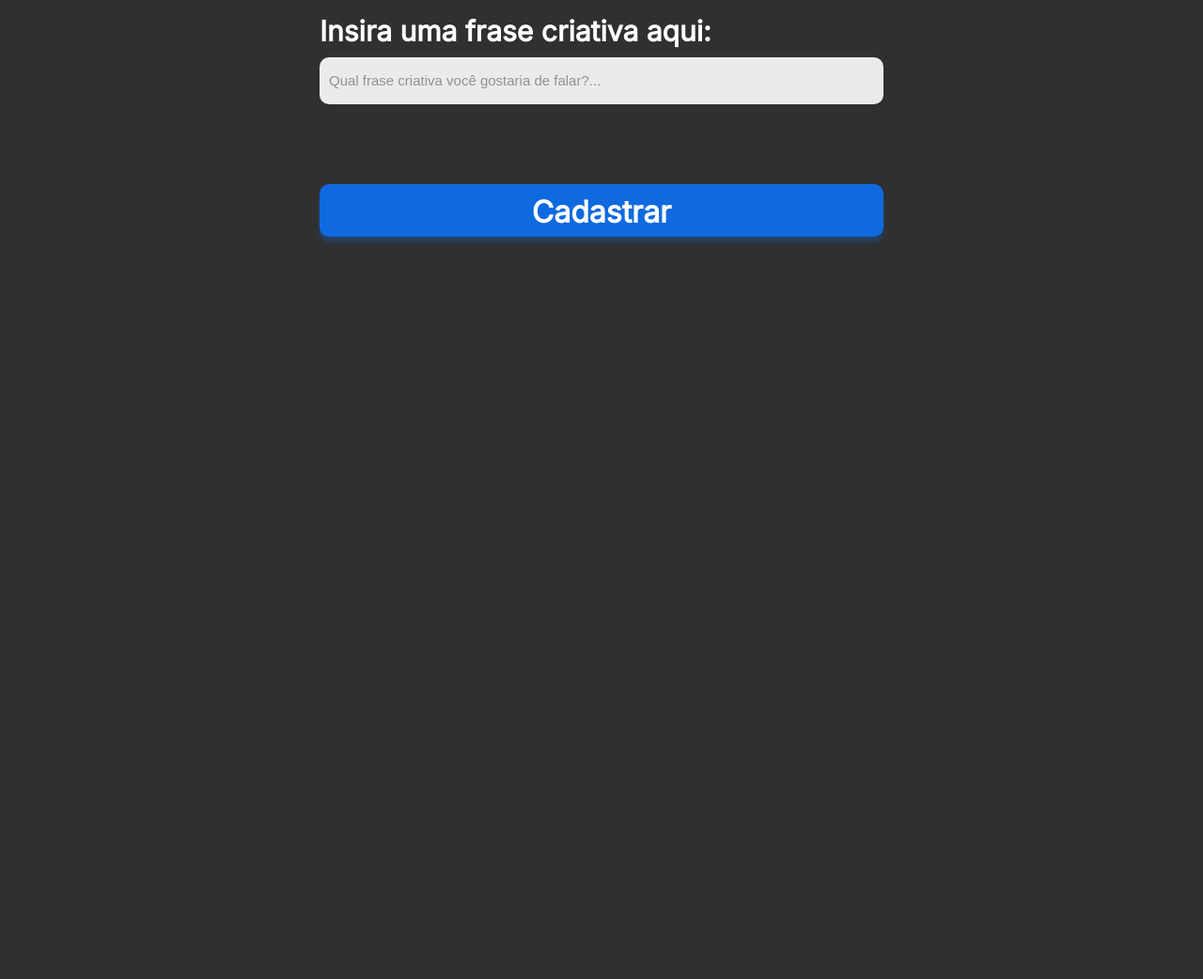
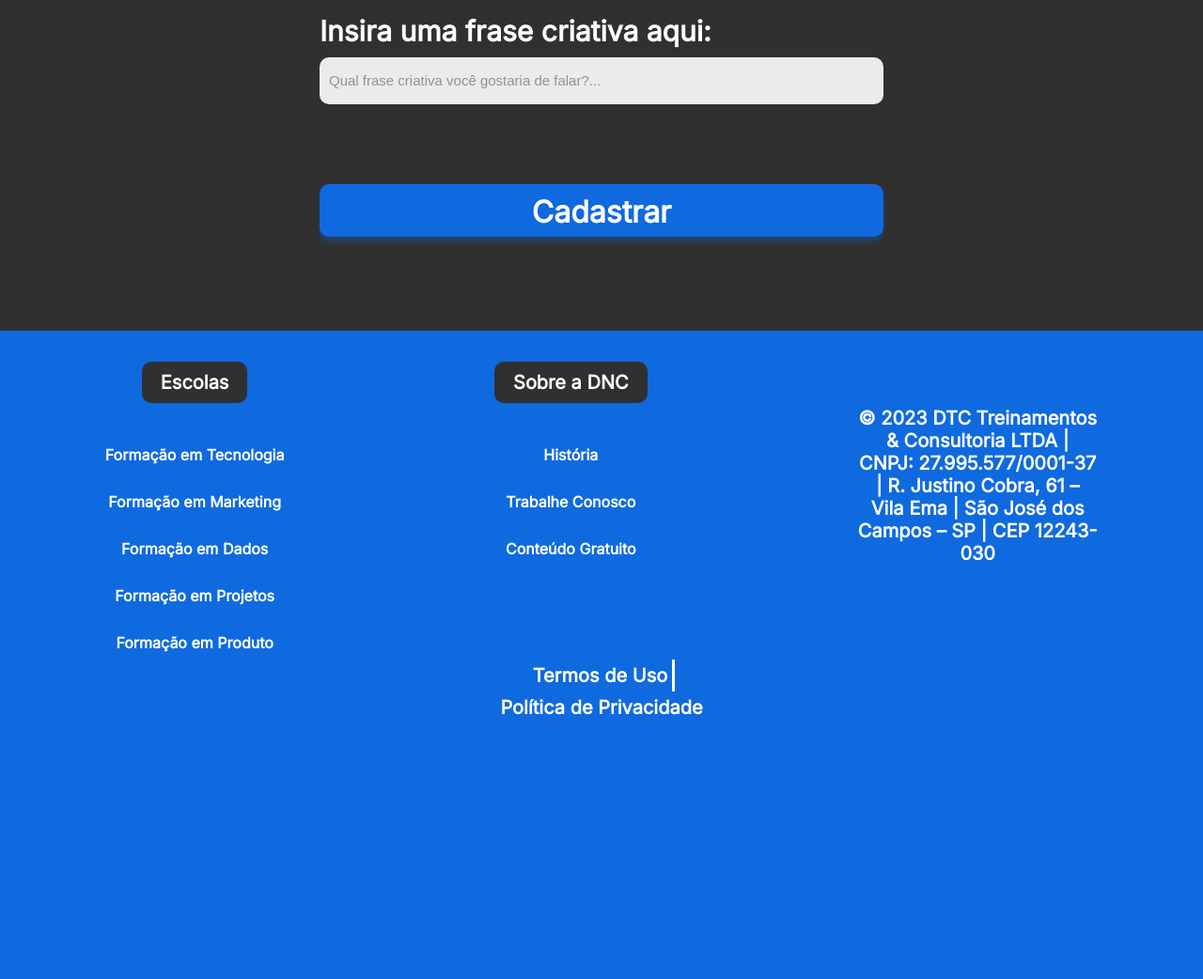
Before and after one commit to DevJoaoG/bootcamp-dnc, a plain HTML site: page index.html in a window 1280 px wide. Shown: the part 1280-2322 px from the top of the page at 94% size. Before the commit the page ends 1632 px from the top, so only its background shows below. Drawn offline with Linux system fonts and the light colour scheme.

```diff
--- a/index.html
+++ b/index.html
@@ -72,5 +72,57 @@
 
     </section>
 
+    <footer>
+        <div class="linha1">
+            <nav>
+                <h5>Escolas</h5>
+                <ul>
+                    <li>
+                        <a href="">Formação em Tecnologia</a>
+                    </li>
+                    <li>
+                        <a href="">Formação em Marketing</a>
+                    </li>
+                    <li>
+                        <a href="">Formação em Dados</a>
+                    </li>
+                    <li>
+                        <a href="">Formação em Projetos</a>
+                    </li>
+                    <li>
+                        <a href="">Formação em Produto</a>
+                    </li>
+                </ul>
+
+            </nav>
+
+            <nav>
+                <h5>Sobre a DNC</h5>
+                <ul>
+                    <li>
+                        <a href="">História</a>
+                    </li>
+                    <li>
+                        <a href="">Trabalhe Conosco</a>
+                    </li>
+                    <li>
+                        <a href="">Conteúdo Gratuito</a>
+                    </li>
+                </ul>
+            </nav>
+            <div class="endereco">
+                © 2023 DTC Treinamentos & Consultoria LTDA | CNPJ: 27.995.577/0001-37 | R. Justino Cobra, 61 – Vila Ema | São José dos Campos – SP | CEP 12243-030
+            </div>
+
+        </div>
+        <div class="linha2">
+            <nav>
+                <a href="">Termos de Uso</a>
+                <a href="">Política de Privacidade</a>
+            </nav>
+
+        </div>
+    </footer>
+
 </body>
 </html>
--- a/style.css
+++ b/style.css
@@ -3,7 +3,7 @@
 
 
 :root{
-    --azul-dnc: #0c07f2;
+    --azul-dnc: rgba(12, 112, 242, 0.9);
     --preto-dnc: #303030;
     --cinza-hover: #c9c9c9;
 
@@ -17,7 +17,7 @@
 
         background: linear-gradient(180deg, rgba(12, 112, 242, 0.5) 19.91%, rgba(12, 112, 242, 0) 24.84%);
         background-repeat: no-repeat;
-        background-color: var(--preto-dnc);
+        background-color: var(--preto-dnc)
     }
 
     /* Menu de Navegação  Principal*/
@@ -175,3 +175,151 @@
             box-shadow: 0px 6px 4px rgba(12, 112, 242, 0.25);
             cursor: pointer;
         }
+
+        /* Footer */
+
+        footer{
+            width: 100%;
+            background-color: var(--azul-dnc);
+        }
+
+        footer .linha1{
+            display: flex;
+            justify-content: space-around;
+            align-items: center;
+        }
+
+        footer ul{
+            list-style: none;
+            margin: 0px;
+            padding: 0px;
+        }
+
+        footer nav{
+            display: flex;
+            flex-direction: column;
+            align-items: center;
+            height: 330px;
+        }
+
+        footer h5{
+            text-align: center;
+            color: white;
+            font-weight: 800;
+            font-size: 20px;
+            font-family: var(--fonte-padrão);
+
+            background-color: var(--preto-dnc);
+            border-radius: 10px;
+
+            padding: 10px 20px 10px 20px;
+            margin-bottom: 15px;
+        }
+
+        footer ul li{
+            text-align: center;
+            color: white;
+            font-weight: 600;
+            font-family: var(--fonte-padrão);
+
+            margin: 30px 0px 30px 0px
+        }
+
+        footer ul li a{
+            color: white;
+            text-decoration: none;
+        }
+
+        footer ul li a:hover{
+            color: var(--cinza-hover);
+        }
+
+        footer .endereco{
+            font-weight: 800;
+            font-size: 20px;
+            font-family: var(--fonte-padrão);
+            color: white;
+
+            text-align: center;
+            width: 20%;
+        }
+
+        footer .linha2{
+            display: flex;
+            justify-content: center;
+            align-items: center;
+            margin-top: 10px;
+            padding: 10px;
+        }
+
+        footer .linha2 a{
+            font-family: var(--fonte-padrão);
+            font-size: 20px;
+            font-weight: 600;
+            color: white;
+            text-decoration: none;
+            padding: 5px;
+        }
+
+        footer .linha2 a:first-child{
+            border-right: 3px solid white;
+        }
+
+        footer .linha2 a:hover{
+            color: var(--cinza-hover);
+        }
+
+@media only screen and (max-width: 600px){
+
+    /* MENU */
+
+    #principal{
+        flex-direction: column;
+        height: auto;
+    }
+
+    #menu{
+        flex-direction: column;
+        width: 100%;
+        padding: 0px;
+    }
+
+    #menu a{
+        height: 40px;
+        align-items: center;
+        height: 50px;
+    }
+
+    #principal button{
+        width: 100%;
+        margin: 0px;
+    }
+
+    /* SECTION */
+
+    section h1{
+        font-size: 38px;
+    }
+
+    section h2{
+        font-size: 28px;
+        padding-right: 15px;
+        padding-left: 15px;
+    }
+
+    form{
+        width: 95%;
+        font-size: 20px;
+    }
+
+    .checkbox-itens label{
+        font-size: 18px;
+    }
+
+    footer
+
+
+
+
+
+}
```
